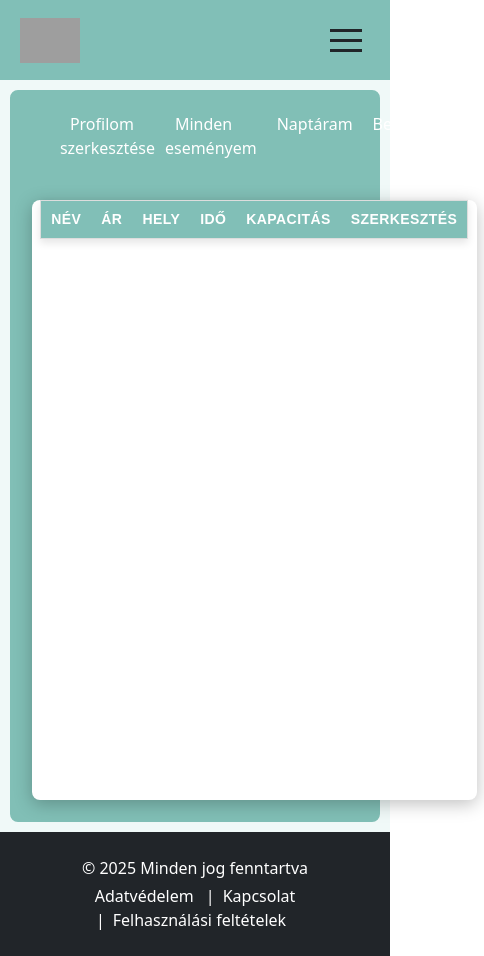
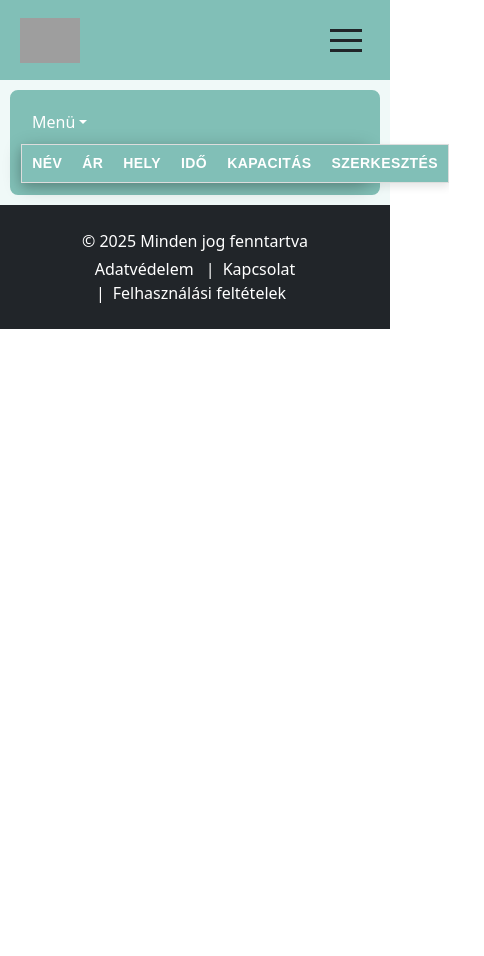
Before and after one commit to Booking-BA-BO/frontend, a React (Vite) app: page /profile/events in a window 390 px wide. Shown: the whole page, 484 px wide, since content can reach past the window. After the commit the page ends 844 px from the top, so only its background shows below. Built offline with nearby package versions, Linux system fonts and the light colour scheme; grey boxes are pictures that could not be loaded.

Commit message:
86 ticket profilszerkesztési oldal reszponzivitása + dropdown menu

```diff
--- a/src/components/ProfilNavigation.jsx
+++ b/src/components/ProfilNavigation.jsx
@@ -1,32 +1,101 @@
-import React, { useContext } from "react";
+import React, { useContext, useState } from "react";
 import "../style/Profil.css";
 import { AppContext } from "../Context/AppContext";
-import { useState } from "react";
-import { myAxios } from "../api/axios";
 
 function ProfilNavigation() {
   const { user } = useContext(AppContext);
+  const [isDropdownOpen, setIsDropdownOpen] = useState(false);
+  const [activeLink, setActiveLink] = useState("");
+
+  const toggleDropdown = () => {
+    setIsDropdownOpen(!isDropdownOpen);
+  };
+
+  const handleLinkClick = (link) => {
+    setActiveLink(link);
+  };
 
   return (
+    <>
       <nav className="profil-navigacio">
         <ul>
           <div>
             <h1>{user?.name}</h1>
           </div>
-        <li className="passive">
-          <a href="/profile/modify">Profilom szerkesztése</a>
+          <li className={activeLink === "modify" ? "active" : "passive"}>
+            <a href="/profile/modify" onClick={() => handleLinkClick("modify")}>
+              Profilom szerkesztése
+            </a>
           </li>
-        <li className="passive">
-          <a href="/profile/events">Minden eseményem</a>
+          <li className={activeLink === "events" ? "active" : "passive"}>
+            <a href="/profile/events" onClick={() => handleLinkClick("events")}>
+              Minden eseményem
+            </a>
           </li>
-        <li className="passive">
-          <a href={`/profile/calendar/${user?.egyeni_vegpont}`}>Naptáram</a>
+          <li className={activeLink === "calendar" ? "active" : "passive"}>
+            <a
+              href={`/profile/calendar/${user?.egyeni_vegpont}`}
+              onClick={() => handleLinkClick("calendar")}
+            >
+              Naptáram
+            </a>
           </li>
-        <li className="passive">
-          <a href="/settings">Beállítások</a>
+          <li className={activeLink === "settings" ? "active" : "passive"}>
+            <a href="/settings" onClick={() => handleLinkClick("settings")}>
+              Beállítások
+            </a>
           </li>
         </ul>
       </nav>
+      <div className="profil-navigacio-dropdown-kulso">
+      <h1>{user?.name}</h1>
+        <button
+          className="dropdown-toggle"
+          onClick={toggleDropdown}
+          aria-expanded={isDropdownOpen}
+        >
+          Menü
+        </button>
+        {isDropdownOpen && (
+          <nav className="profil-navigacio-dropdown">
+            <ul>
+              <li className={activeLink === "modify" ? "active" : "passive"}>
+                <a
+                  href="/profile/modify"
+                  onClick={() => handleLinkClick("modify")}
+                >
+                  Profilom szerkesztése
+                </a>
+              </li>
+              <li className={activeLink === "events" ? "active" : "passive"}>
+                <a
+                  href="/profile/events"
+                  onClick={() => handleLinkClick("events")}
+                >
+                  Minden eseményem
+                </a>
+              </li>
+              <li className={activeLink === "calendar" ? "active" : "passive"}>
+                <a
+                  href={`/profile/calendar/${user?.egyeni_vegpont}`}
+                  onClick={() => handleLinkClick("calendar")}
+                >
+                  Naptáram
+                </a>
+              </li>
+              <li className={activeLink === "settings" ? "active" : "passive"}>
+                <a
+                  href="/settings"
+                  onClick={() => handleLinkClick("settings")}
+                >
+                  Beállítások
+                </a>
+              </li>
+            </ul>
+          </nav>
+        )}
+      </div>
+    </>
   );
 }
 
--- a/src/style/ModifyProfile.css
+++ b/src/style/ModifyProfile.css
@@ -102,3 +102,99 @@
     font-size: 14px;
     transition: background-color 0.3s ease;
   }
+
+
+@media (max-width: 768px) {
+    .profiladatok {
+        margin: 10px 20px;
+        height: 100%;
+        overflow-y: scroll;
+    }
+
+    .profiladatok::-webkit-scrollbar {
+        display: none;
+    }
+
+    .profiladatok > h3 {
+        font-size: 18px;
+        margin-bottom: 20px;
+    }
+
+    .profil-szerkesztes > h6 {
+        font-size: 14px;
+        margin: 10px 0;
+    }
+
+    .jelszo-valtoztatas-div {
+        width: 100%;
+        padding: 10px;
+    }
+
+    .jelszo-valtoztatas-form {
+        grid-template-columns: 1fr;
+    }
+
+    .jelszo-valtoztatas-form > div > input {
+        width: 100%;
+    }
+
+    .jelszo-valtoztatas-gomb {
+        width: 100%;
+        padding: 10px;
+    }
+
+    .szemelyes-link {
+        flex-direction: column;
+        font-size: 16px;
+        text-align: center;
+    }
+
+    .szemelyes-link > h5 {
+        font-size: 14px;
+    }
+
+    .copy-button {
+        margin: 10px 0 0 0;
+        padding: 5px;
+    }
+}
+
+@media (max-width: 480px) {
+    .profiladatok {
+        margin: 5px 10px;
+        height: 100%;
+        overflow-y: scroll;
+    }
+
+    .profiladatok::-webkit-scrollbar {
+        display: none;
+    }
+
+    .profiladatok > h3 {
+        font-size: 16px;
+    }
+
+    .jelszo-valtoztatas-div {
+        padding: 5px;
+    }
+
+    .jelszo-valtoztatas-form > div > label {
+        font-size: 12px;
+    }
+
+    .jelszo-valtoztatas-form > div > input {
+        font-size: 12px;
+    }
+
+    .jelszo-valtoztatas-gomb {
+        font-size: 14px;
+    }
+
+    .szemelyes-link {
+        font-size: 14px;
+    }
+
+    .szemelyes-link > h5 {
+        font-size: 12px;
+    }
+}
--- a/src/style/Profil.css
+++ b/src/style/Profil.css
@@ -38,9 +38,38 @@
   float: left;
 }
 
+.profil-navigacio-dropdown-kulso {
+  display: none;
+}
+
+.dropdown-toggle {
+  background-color: rgb(129, 191, 182);
+  color: rgb(255, 255, 255);
+  border: none;
+  padding: 10px 20px;
+  cursor: pointer;
+}
+
+.profil-navigacio-dropdown {
+  display: none;
+  background-color: #81bfb7;
+  box-shadow: 0 4px 18px 0 rgba(0, 0, 0, 0.25);
+  border-radius: 8px;
+  padding: 10px;
+}
+
+.profil-navigacio-dropdown ul {
+  list-style-type: none;
+  padding: 0;
+}
+
+.profil-navigacio-dropdown li {
+  margin: 10px 0;
+}
+
 /*aktív*/
 .active > a {
-  color: black;
+  color: rgb(255, 255, 255);
   margin: 5px;
   padding: 5px;
 }
@@ -48,7 +77,7 @@
 .active {
   margin: 10px 0;
   border-radius: 10pt;
-  background-color: white;
+  background-color: #81bfb7;
   width: 120%;
   box-shadow: 0 4px 18px 0 rgba(0, 0, 0, 0.25);
 }
@@ -62,27 +91,65 @@
 
 .passive {
   margin: 10px 0;
-  border-radius: 10pt;
-  width: 120%;
 }
 
 @media (max-width: 950px) {
   .kozepso {
-    display: grid;
-    grid-template-rows: 0.1fr 1fr;
+    display: flex;
+    flex-direction: column;
   }
   .belso {
     width: 95%;
+    margin: auto;
+    margin-bottom: 10px;
+    height: 100%;
   }
 
   .profil-navigacio > ul {
-    display: grid;
-    grid-template-columns: 1fr 1fr 1fr 1fr 1fr 1fr;
-    margin: 10px;
+    display: flex;
+    flex-direction: row;
+    justify-content: center;
+    align-items: center;
+    margin: 0px;
+    text-align: justify;
+    padding: 10px;
+  }
+}
+
+@media (max-width: 650px) {
+  .profil-navigacio {
+    display: none;
   }
 
-  .profil-navigacio > ul > div > h1 {
-    font-size: large;
-    margin: 25px 0px;
+  .profil-navigacio-dropdown-kulso {
+    display: block;
+    text-align: justify;
+  }
+
+  .profil-navigacio-dropdown-kulso > h1 {
+    color: white;
+    text-align: center;
+  }
+
+  .profil-navigacio-dropdown {
+    display: block;
+    border-radius: 0;
+  }
+
+  .profil-navigacio-dropdown li {
+    margin: 10px 0;
+    border-bottom: 1px solid #ccc;
+  }
+
+  .profil-navigacio-dropdown li:hover {
+    background-color: #6faea6;
+    color: white;
+    cursor: pointer;
+    font-size: 1.05em;
+    transition: all 0.3s ease-in-out;
+  }
+
+  .profil-navigacio-dropdown li:last-child {
+    border-bottom: none;
   }
 }
```
Lines whose indentation alone changed are shown as unchanged.
